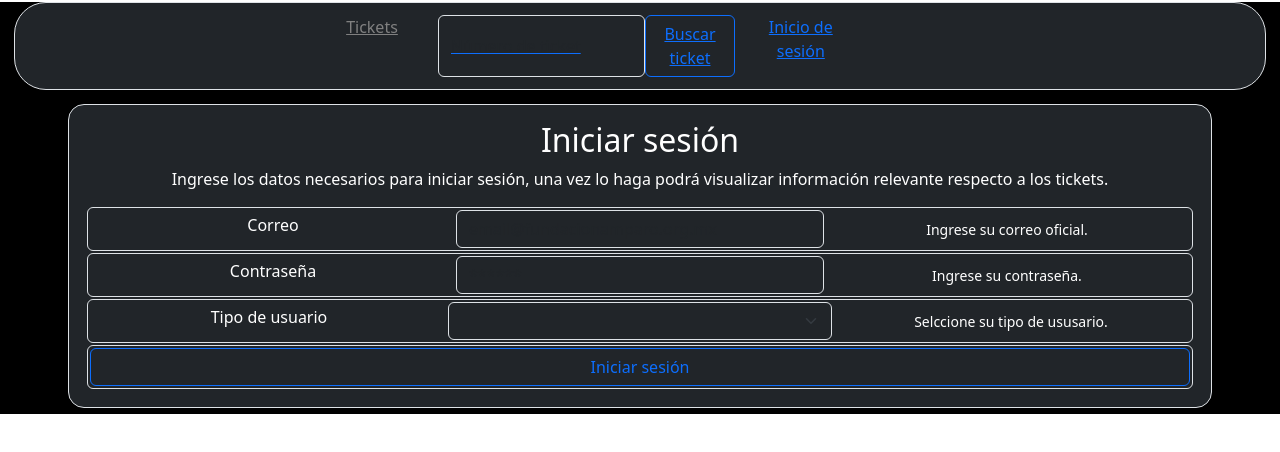
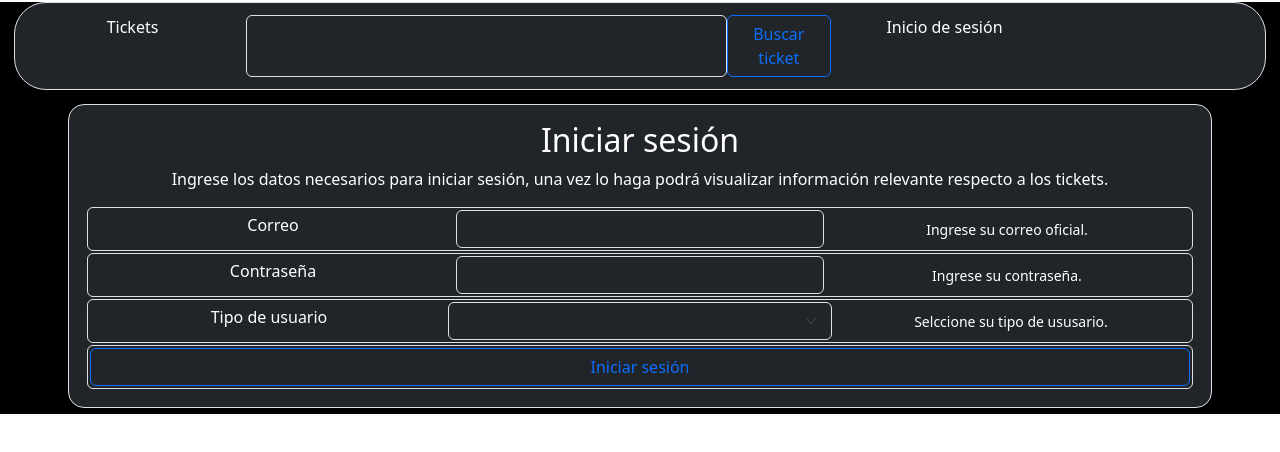
Before and after one commit to servicio-pr/soporte_ti, a Vue app: page / in a window 1280 px wide. Shown: the top 452 px of the page. Built offline with nearby package versions, Linux system fonts and the light colour scheme.

Commit message:
Reparando login y token, egregando session

```diff
--- a/src/App.vue
+++ b/src/App.vue
@@ -1,36 +1,37 @@
 <template>
   <nav id="navbar" class="navbar nav-fill navbar-expand-lg bg-dark border dark-border-subtle rounded-5">
     <div class="container-fluid justify-content-center">
-      <div class="row">
+      <div class="row w-100">
+        <!-- Tickets Link -->
         <div class="col-2">
-          <a class="nav-link" href="#">
-            <router-link to="/tickets" :class="{ disabled: !isAuthenticated }">Tickets</router-link>
-          </a>
+          <router-link to="/tickets" class="nav-link text-bg-dark" :class="{ disabled: !isAuthenticated }">
+            Tickets
+          </router-link>
         </div>
+
+        <!-- Search Form -->
         <div class="col-6">
-          <a class="">
           <form class="d-flex" role="search" :class="{ disabled: !isAuthenticated }">
             <input class="form-control s-nv text-bg-dark" type="search" placeholder="Número de ticket" aria-label="Search" pattern="\d{8,8}" required>
             <button class="btn btn-outline-primary" type="submit">Buscar ticket</button>
           </form>
-          </a>
         </div>
-        <div class="col-2">
-          <a class="nav-link d-flex text-bg-dark" href="#">
-            <div v-if="user">
-              <router-link to="/sesion">Bienvenido, {{ user.nombre }}</router-link>
+
+        <!-- User Greeting or Login Link -->
+        <div class="col-2 text-center">
+          <div v-if="isAuthenticated">
+            <router-link class="nav-link text-white" to="/sesion">Bienvenido, {{ user.nombre }}</router-link>
           </div>
           <div v-else>
-              <router-link to="/sesion">Inicio de sesión</router-link>
+            <router-link to="/sesion" class="nav-link text-white">Inicio de sesión</router-link>
           </div>
-        </a>
         </div>
-        <div class="col-2">
-          <a class="nav-link" href="#">
-            <router-link to="/" v-if="user" :class="{ disabled: !isAuthenticated }">
-              <a @click="handleCerrarSesion" href="">Cerrar sesión</a>
-            </router-link>
-          </a>
+
+        <!-- Logout Link -->
+        <div class="col-2 text-center">
+          <div v-if="isAuthenticated">
+            <a @click="handleCerrarSesion" class="nav-link text-white">Cerrar sesión</a>
+          </div>
         </div>
       </div>
     </div>
--- a/src/components/Inicio_sesion.vue
+++ b/src/components/Inicio_sesion.vue
@@ -76,7 +76,7 @@
 
 <script>
 // import axios from 'axios';
-import { mapActions, mapGetters } from 'vuex'
+import { mapActions } from 'vuex'
 
 export default {
   name: 'Inicio_sesion',
@@ -89,14 +89,7 @@ export default {
       }
     }
   },
-  computed: {
-    ...mapGetters('tema', ['temas']),
-    ...mapGetters('centro', ['centros'])
-  },
   methods: {
-    ...mapActions('tema', ['fetchTemas']),
-    ...mapActions('centro', ['fetchCentros']),
-    ...mapActions('inicioSesion', ['handleInicioSesion']),
     ...mapActions('inicioSesion', ['iniciarSesion']),
     async inicioSesion () {
       try {
@@ -106,19 +99,14 @@ export default {
           selectTipoUsuario: '',
           pass: ''
         }
-        // console.log('Response:::', response)
         const token = response.data.token
         sessionStorage.setItem('token', token)
-        await this.handleInicioSesion()
-        // const user = response.data.user
-        // this.login(user)
+        const user = response.data.user
+        console.log('Bienvenido: ', user.nombre)
+        this.$router.push('/sesion')
       } catch (error) {
         console.error('Error al iniciar sesion:', error)
       }
-    },
-    async handleInicioSesion () {
-      await this.fetchTemas()
-      await this.fetchCentros()
     }
   }
 }
--- a/src/components/Perfil_usuario.vue
+++ b/src/components/Perfil_usuario.vue
@@ -13,13 +13,11 @@
                 <thead>
                   Tickets:
                 </thead>
-                <tbody v-if="Tickets">
+                <tbody v-if="Tickets!=null">
                   <tr v-for="ticket in Tickets" :key="ticket.id">
                     <td>{{ ticket.title }}</td>
                   </tr>
-                </tbody>
-                <tbody v-else>
-                  <tr>
+                  <tr v-esle>
                     <td>Aun no hay tickets.</td>
                   </tr>
                 </tbody>
@@ -31,22 +29,20 @@
     </div>
 </template>
 <script>
-import { mapState, mapGetters, mapActions } from 'vuex'
+import { mapState, mapActions } from 'vuex'
 
 export default {
   methods: {
-    ...mapActions('ticket', ['fetchTickets'])
+    ...mapActions('ticket', ['fetchTickesByUser']),
+    async LoadTickets () {
+      const userId = this.user.id
+      console.log('uerId')
+      await this.$store.dispatch('fetchTickesByUser', userId)
+    }
   },
   computed: {
-    ...mapGetters('ticket', ['Tickets']),
-    ...mapState('inicioSesion', ['user'])
-  },
-  mounted () {
-    try {
-      this.fetchTickets()
-    } catch (error) {
-      console.log('Error fetch user y tickets', error)
-    }
+    ...mapState('inicioSesion', ['user']),
+    ...mapState('ticket', ['Tickets'])
   }
 }
 </script>
--- a/src/config/api.js
+++ b/src/config/api.js
@@ -2,9 +2,9 @@ export default {
   url: 'http://localhost:8000',
   tickets: {
     default: '/',
-    getall: '/tickets/getall',
+    getAll: '/tickets/getall',
     getOneById: '/tickets/getOneById/',
-    getOneByIdUser: '/tickets/getallbyUser/',
+    getAllByIdUser: '/tickets/getallbyUser/',
     getOneByEmail: '/tickets/getOneByEmail/',
     createTicket: '/tickets/createTicket',
     nuevaRespuesta: '/tickets/nuevaRespuesta'
--- a/src/store/modules/inicioSesion.js
+++ b/src/store/modules/inicioSesion.js
@@ -2,7 +2,12 @@ import axios from 'axios'
 import api from '../../config/api'
 
 const state = {
-  user: null,
+  user: {
+    id: null,
+    nombre: null,
+    correo: null,
+    id_rol: null
+  },
   isAuthenticated: false
 }
 const actions = {
@@ -10,7 +15,6 @@ const actions = {
     try {
       const response = await axios.post(api.url + api.inicioSesion.login, user)
       const usuario = response.data.user
-      // console.log('Response:::', response)
       commit('setUser', usuario)
       commit('setAuthenticated', true)
       return response
@@ -30,6 +34,14 @@ const mutations = {
   },
   setAuthenticated (state, isAuthenticated) {
     state.isAuthenticated = isAuthenticated
+  },
+  clearUser (state) {
+    state.user = {
+      id: null,
+      nombre: null,
+      correo: null,
+      id_rol: null
+    }
   }
 }
 const getters = {
--- a/src/store/modules/ticket.js
+++ b/src/store/modules/ticket.js
@@ -16,9 +16,10 @@ const actions = {
   },
   async fetchTickesByUser ({ commit }, userId) {
     try {
-      const response = await axios.get(api.url + api.tickets.getOneByIdUser + userId)
+      console.log('State Ticktes at fetchTickesByUser:', userId)
+      const response = await axios.get(api.url + api.tickets.getAllByIdUser + userId)
       // console.log('reponse: desues api', response.data)
-      if (!response) {
+      if (!response || !response.data) {
         response.data = {}
       }
       commit('SetTickets', response.data)
```
Lines whose indentation alone changed are shown as unchanged.
